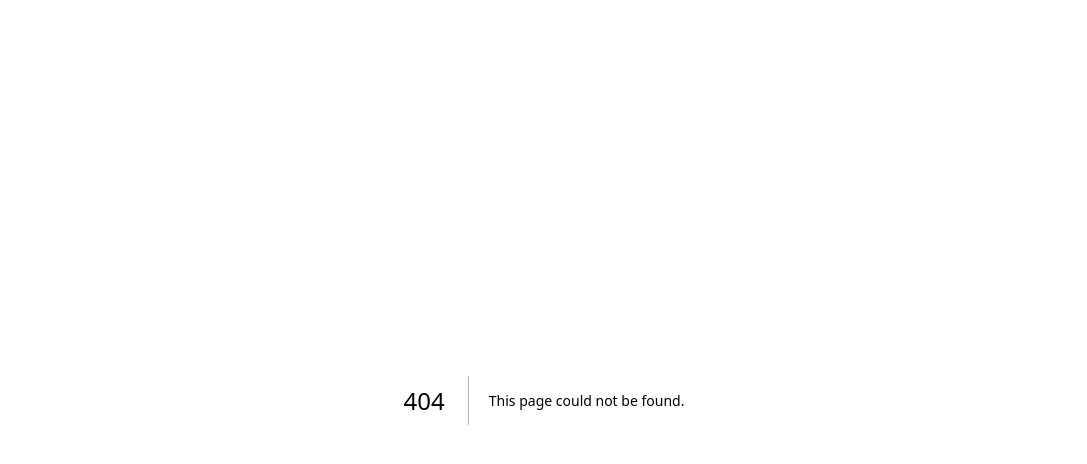
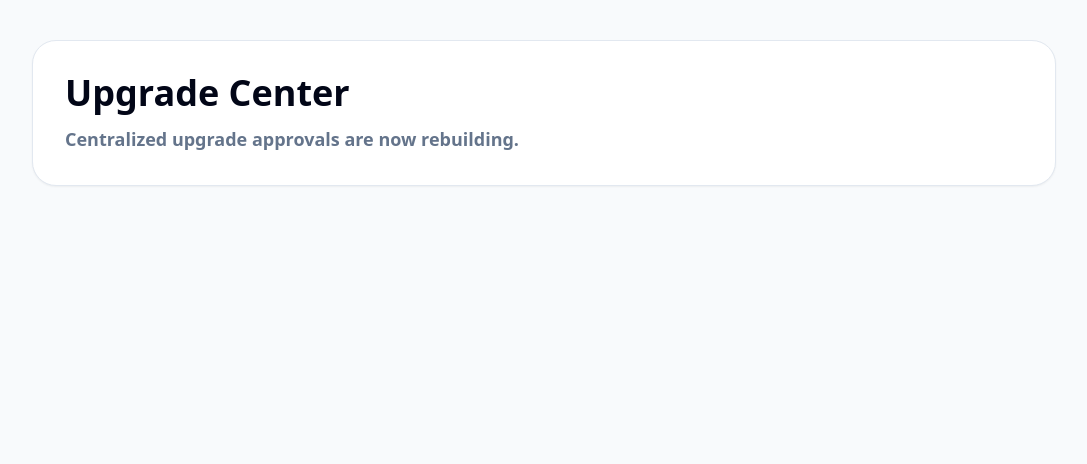
Before and after one commit to Amdyb/caissepro-v2, a Next.js app: page /super-admin/upgrades in a window 1280 px wide. Before the commit this address had no page. Shown: the top 464 px of the page, without its empty margins (96-1183 px from the left). Built offline with nearby package versions, Linux system fonts and the light colour scheme.

Commit message:
Add upgrade approval center

```diff
--- /dev/null
+++ b/app/super-admin/upgrades/page.tsx
@@ -0,0 +1,14 @@
+'use client'
+
+export default function SuperAdminUpgradesPage() {
+  return (
+    <main className="min-h-screen bg-slate-50 p-10">
+      <div className="mx-auto max-w-5xl rounded-3xl border border-slate-200 bg-white p-8 shadow-sm">
+        <h1 className="text-4xl font-black text-slate-950">Upgrade Center</h1>
+        <p className="mt-3 text-lg font-semibold text-slate-500">
+          Centralized upgrade approvals are now rebuilding.
+        </p>
+      </div>
+    </main>
+  )
+}
```
